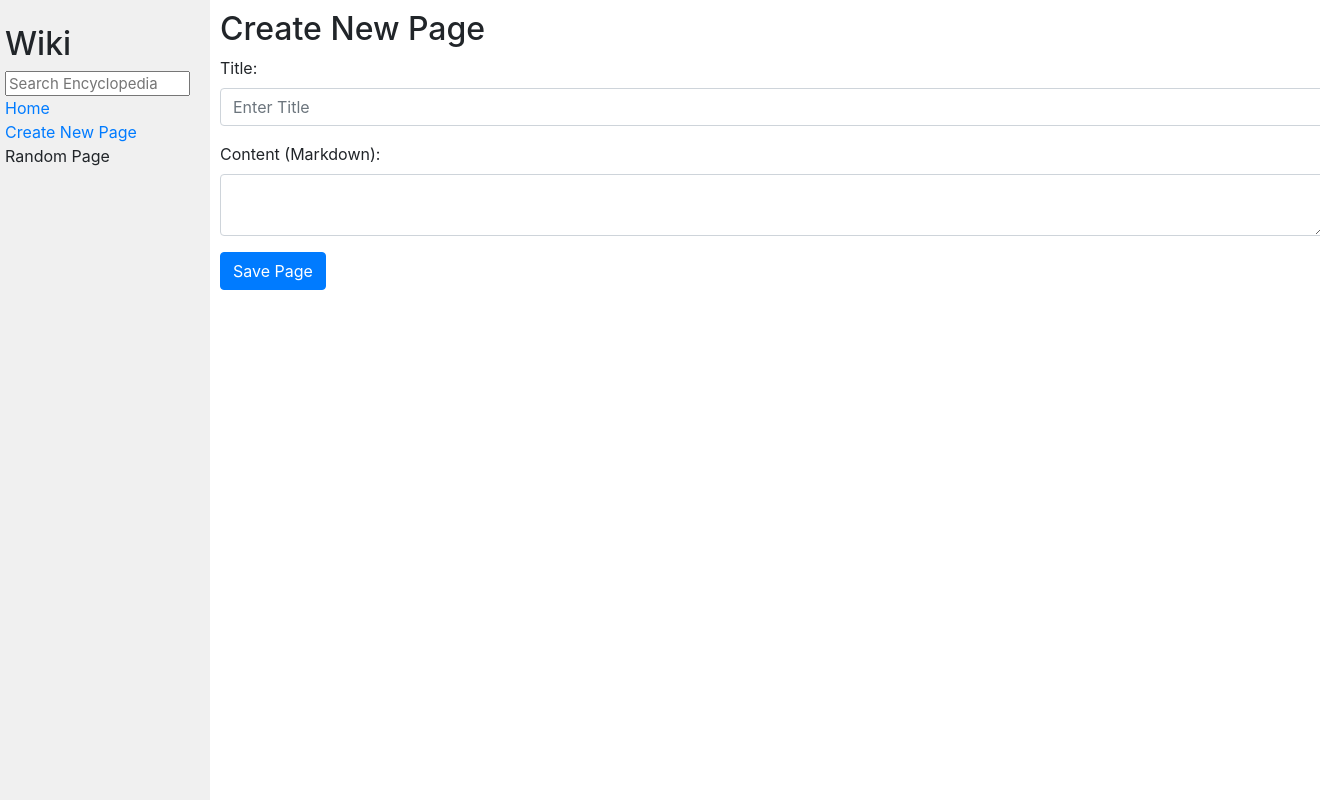
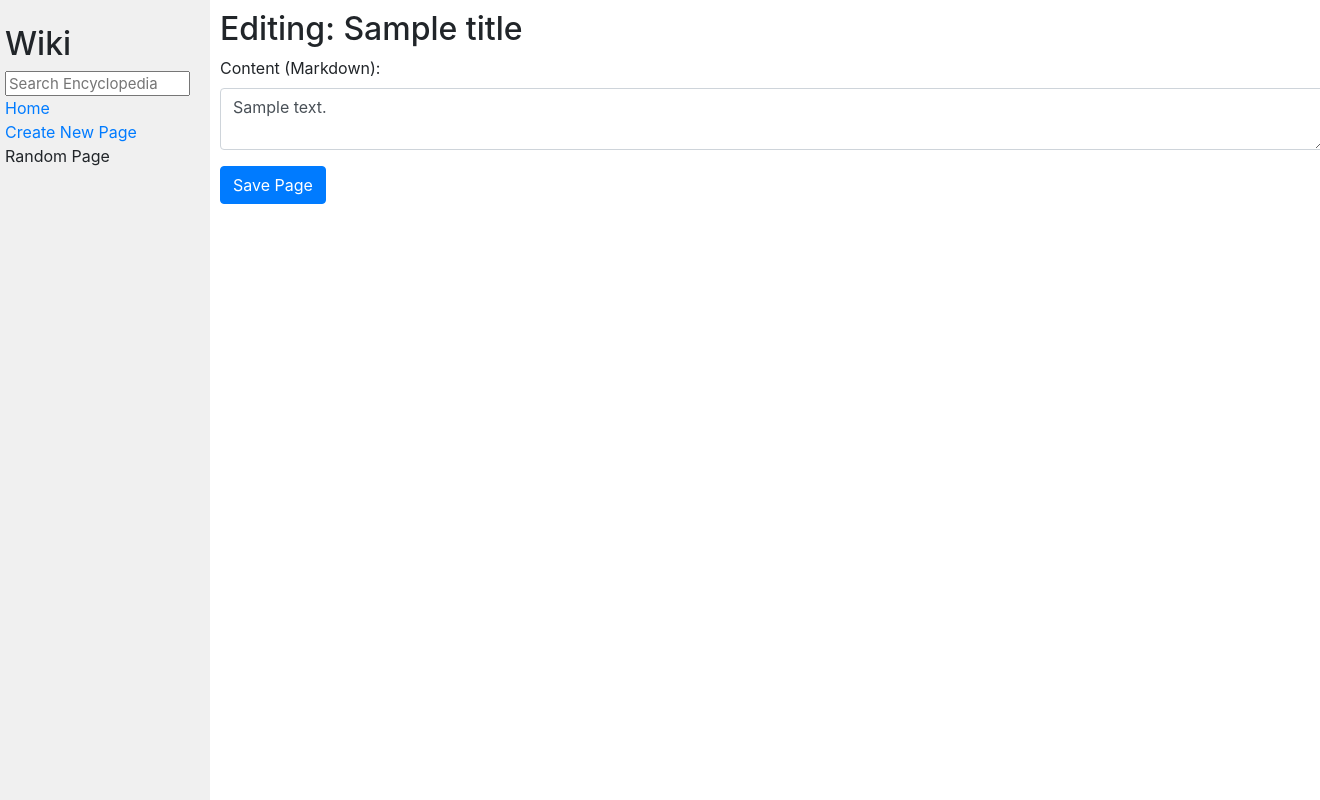
Before and after one commit to hemantk77/CS50W-Project1, a Django app: template wiki/encyclopedia/templates/encyclopedia/edit_page.html in a window 1320 px wide; the page is wider, and only the part inside the window is pictured. Run offline with Django 3.2, Linux system fonts and the light colour scheme; the template is opened without the code that fills it: most values are stand-ins (such as "Sample title", 1, 10 or a date in 2020); parts of the project's set-up code (start-up, migrations or seed data) failed here and were passed over; some libraries are stand-ins or nearby versions.

Commit message:
edit_page.html updated with modified form

```diff
--- a/wiki/encyclopedia/templates/encyclopedia/edit_page.html
+++ b/wiki/encyclopedia/templates/encyclopedia/edit_page.html
@@ -1,26 +1,16 @@
 {% extends "encyclopedia/layout.html" %}
 
-{% block title %}New Page{% endblock %}
+{% block title %}Edit Page{% endblock %}
 
 {% block body %}
-    <h2>Create New Page</h2>
-
-    {% if error %}
-    <div style="color: red; border: 1px solid red; padding: 10px; margin-bottom: 15px;">
-        <strong>Error:</strong> {{ error }}
-    </div>
-    {% endif %}
+    <h2>Editing: {{ title }}</h2>
 
     <form action="{% url 'new_page_view' %}" method="POST">
         {% csrf_token %}
-        <div class="form-group">
-            <label>Title:</label>
-            <input class="form-control" type="text" name="title" placeholder="Enter Title">
-        </div>
 
         <div class="form-group">
             <label>Content (Markdown):</label>
-            <textarea class="form-control" name="content"></textarea>
+            <textarea class="form-control" name="content">{{ content }}</textarea>
         </div>
 
         <button type="submit" class="btn btn-primary">Save Page</button>
```
